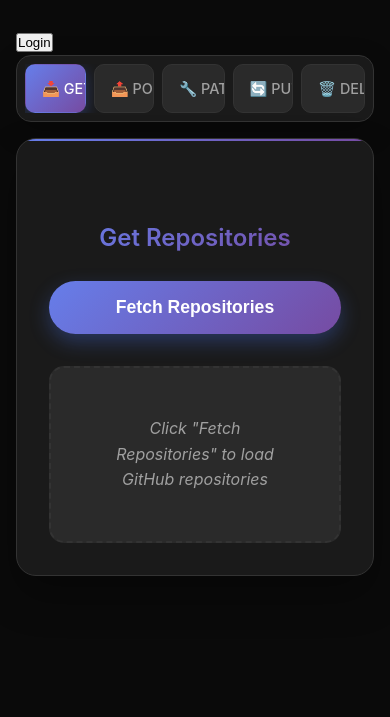
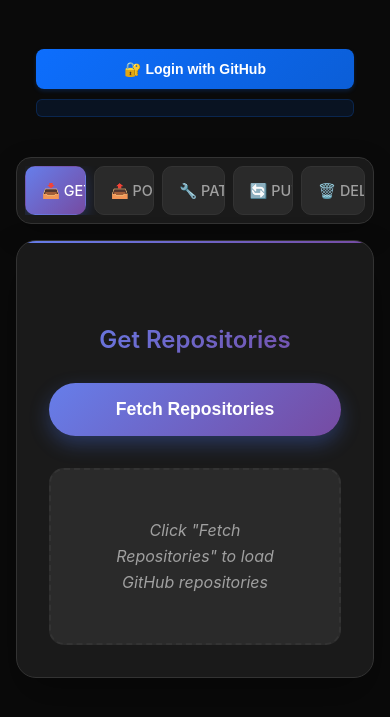
Before and after one commit to ZuhairaTech/github-app-backend, a website: page public/index.html in a window 390 px wide. Shown: the part 147-864 px from the top of the page. Drawn offline with Linux system fonts and the light colour scheme.

Commit message:
css for loginout

```diff
--- a/public/index.html
+++ b/public/index.html
@@ -7,9 +7,11 @@
 </head>
 <body>
     <h1 class="main-title">GitHub REST API Explorer</h1>
-    <button id="loginBtn">Login</button>
-    <button id="logoutBtn" style="display:none;">Logout</button>
-    <p id="userInfo"></p>
+    <div class="auth-container">
+        <button id="loginBtn">🔐 Login with GitHub</button>
+        <button id="logoutBtn" style="display:none;">🚪 Logout</button>
+        <p id="userInfo"></p>
+    </div>
 
     <!-- Navigation -->
     <div class="nav-container">
--- a/public/styles.css
+++ b/public/styles.css
@@ -62,6 +62,109 @@
     -webkit-text-fill-color: transparent;
     background-clip: text;
     position: relative;
+}
+
+/* Login/Logout Button Styles */
+.auth-container {
+    display: flex;
+    align-items: center;
+    gap: 15px;
+    margin: 20px 0;
+    padding: 20px;
+    border-radius: 12px;
+}
+
+#loginBtn, #logoutBtn {
+    background: linear-gradient(135deg, #0d6efd 0%, #0b5ed7 100%);
+    color: white;
+    border: none;
+    padding: 12px 24px;
+    border-radius: 8px;
+    font-size: 14px;
+    font-weight: 600;
+    cursor: pointer;
+    transition: all 0.3s ease;
+    box-shadow: 0 2px 4px rgba(13, 110, 253, 0.2);
+    position: relative;
+    overflow: hidden;
+}
+
+#loginBtn:hover, #logoutBtn:hover {
+    background: linear-gradient(135deg, #0b5ed7 0%, #0a58ca 100%);
+    transform: translateY(-2px);
+    box-shadow: 0 4px 8px rgba(13, 110, 253, 0.3);
+}
+
+#loginBtn:active, #logoutBtn:active {
+    transform: translateY(0);
+    box-shadow: 0 2px 4px rgba(13, 110, 253, 0.2);
+}
+
+/* Logout button specific styling */
+#logoutBtn {
+    background: linear-gradient(135deg, #dc3545 0%, #c82333 100%);
+    box-shadow: 0 2px 4px rgba(220, 53, 69, 0.2);
+}
+
+#logoutBtn:hover {
+    background: linear-gradient(135deg, #c82333 0%, #bd2130 100%);
+    box-shadow: 0 4px 8px rgba(220, 53, 69, 0.3);
+}
+
+/* User info styling */
+#userInfo {
+    margin: 0;
+    padding: 8px 16px;
+    background: rgba(13, 110, 253, 0.1);
+    border-radius: 6px;
+    color: #0d6efd;
+    font-weight: 500;
+    font-size: 14px;
+    border: 1px solid rgba(13, 110, 253, 0.2);
+}
+
+/* Button loading state (optional) */
+.auth-btn-loading {
+    opacity: 0.7;
+    cursor: not-allowed;
+    pointer-events: none;
+}
+
+.auth-btn-loading::after {
+    content: '';
+    position: absolute;
+    top: 50%;
+    left: 50%;
+    width: 16px;
+    height: 16px;
+    margin: -8px 0 0 -8px;
+    border: 2px solid transparent;
+    border-top: 2px solid white;
+    border-radius: 50%;
+    animation: spin 1s linear infinite;
+}
+
+@keyframes spin {
+    0% { transform: rotate(0deg); }
+    100% { transform: rotate(360deg); }
+}
+
+/* Responsive design */
+@media (max-width: 768px) {
+    .auth-container {
+        flex-direction: column;
+        align-items: stretch;
+        gap: 10px;
+    }
+
+    #loginBtn, #logoutBtn {
+        width: 100%;
+        justify-self: stretch;
+    }
+
+    #userInfo {
+        text-align: center;
+    }
 }
 
 h2 {
```
